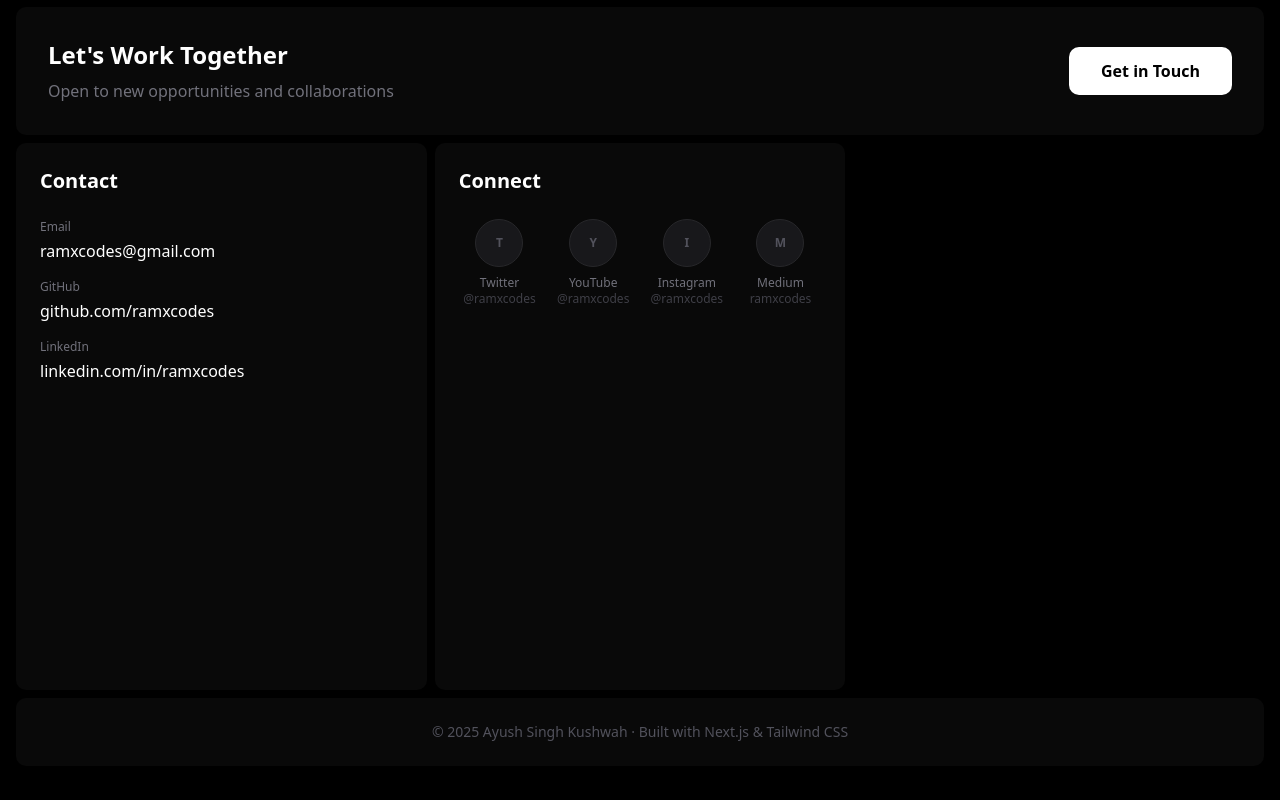
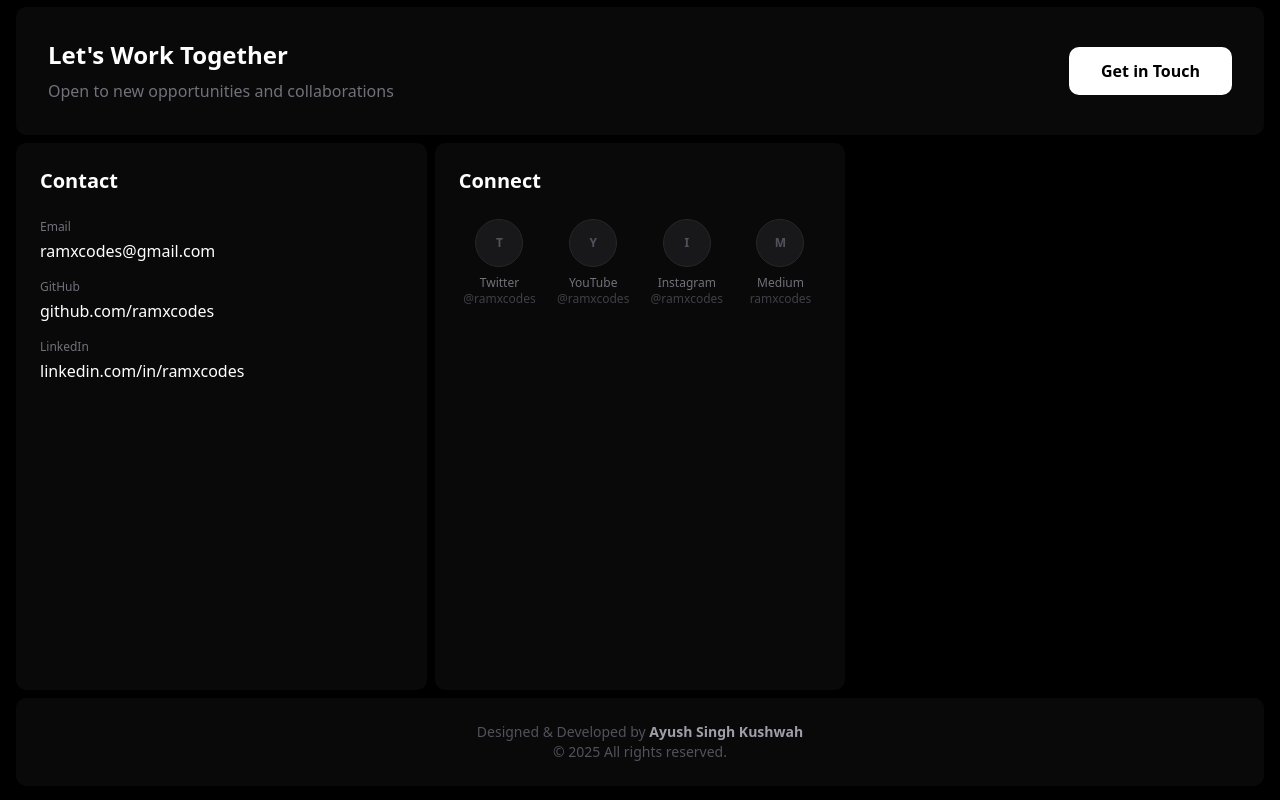
Before and after one commit to Ayroid/portfolio-bento, a Next.js app: page / in a window 1280 px wide. Shown: the part 3107-3907 px from the top of the page. Built offline with nearby package versions, Linux system fonts and the light colour scheme; no server answers.

Commit message:
update footer

```diff
--- a/app/sections/Footer.tsx
+++ b/app/sections/Footer.tsx
@@ -5,7 +5,9 @@ const Footer = () => {
 		<BentoItem height={20}>
 			<div className="p-4 sm:p-6 flex items-center justify-center">
 				<p className="text-zinc-600 text-xs sm:text-sm text-center">
-					© 2025 Ayush Singh Kushwah · Built with Next.js & Tailwind CSS
+					Designed & Developed by{" "}
+					<span className="text-zinc-400 font-bold"> Ayush Singh Kushwah </span>
+					<br />© 2025 All rights reserved.
 				</p>
 			</div>
 		</BentoItem>
```
